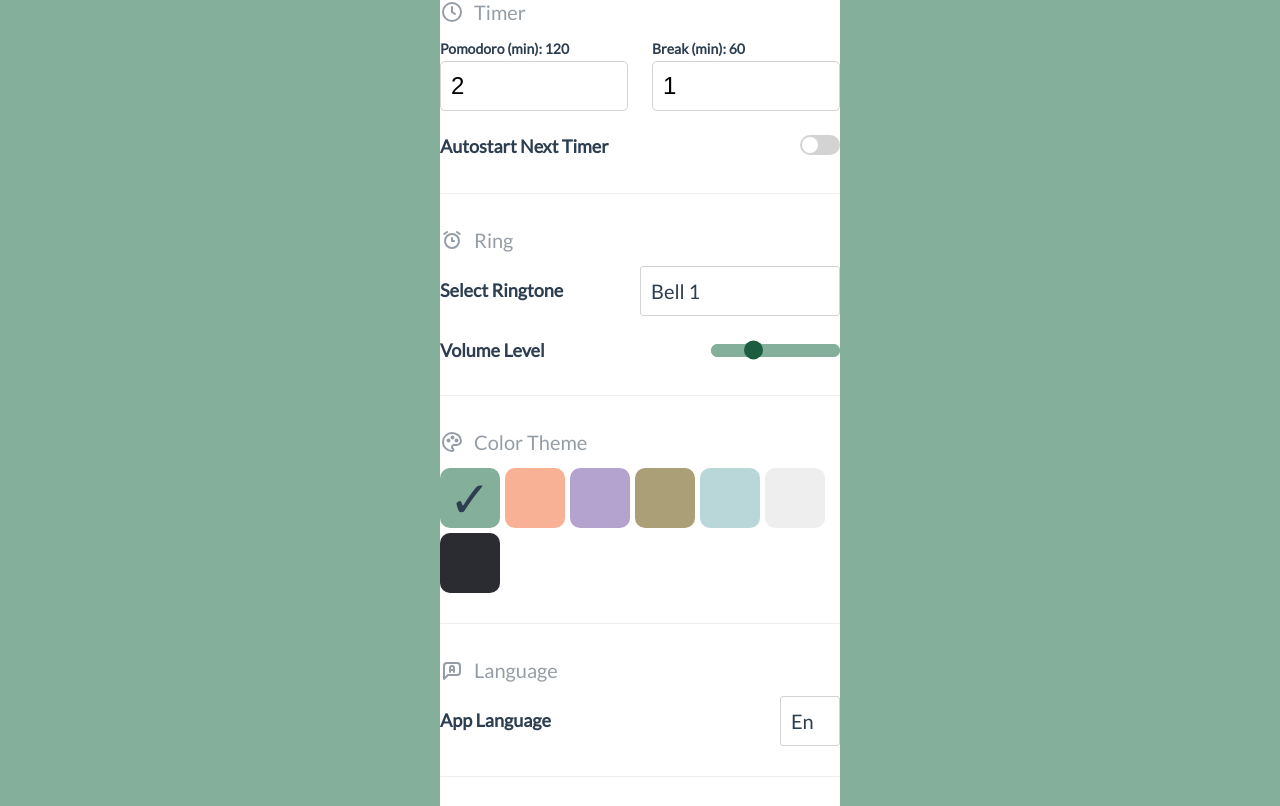
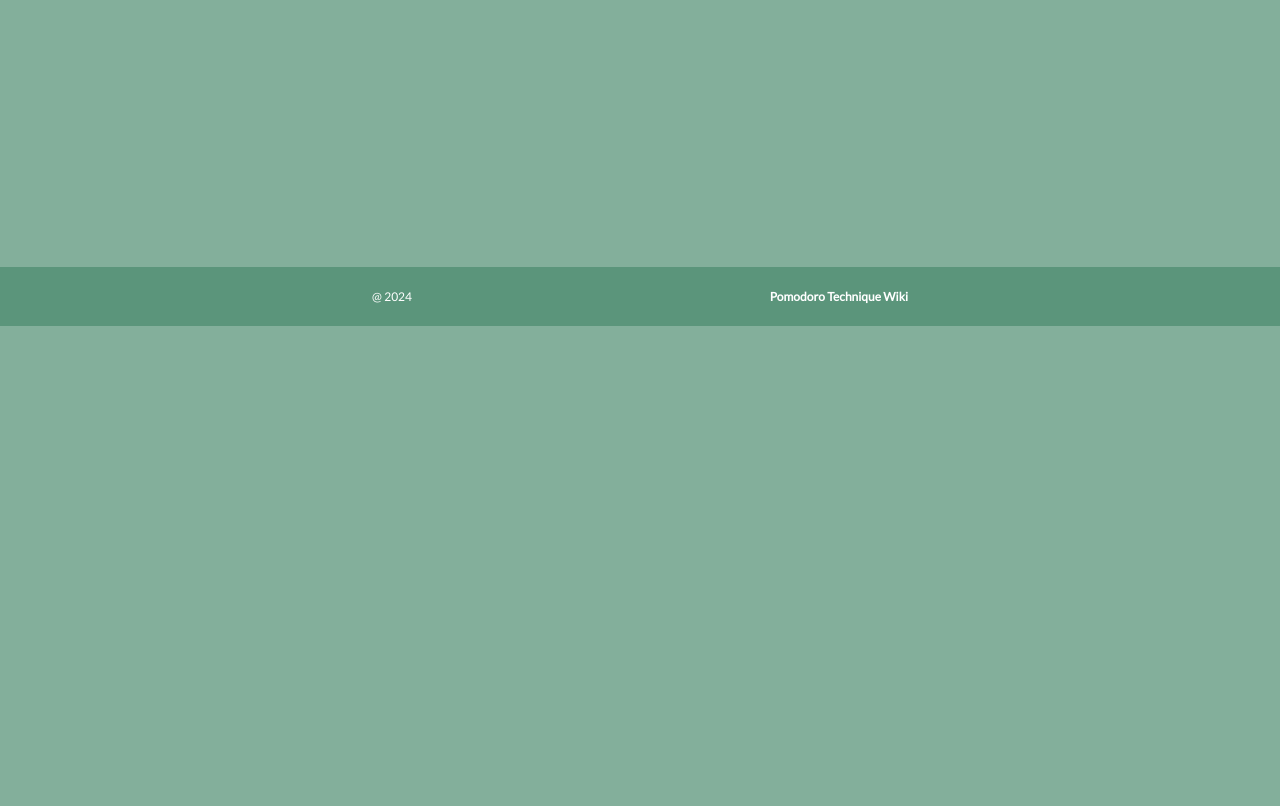
Before and after one commit to yygthb/pomo, a Vue app: page / in a window 1280 px wide. Shown: the part 474-1280 px from the top of the page. After the commit the page ends 800 px from the top, so only its background shows below. Built offline with nearby package versions, Linux system fonts and the light colour scheme.

Commit message:
refactor app components

```diff
--- a/src/App.vue
+++ b/src/App.vue
@@ -1,16 +1,32 @@
 <script setup>
 import Header from "./components/Header.vue";
-import MainPage from "./components/MainPage.vue";
+import TimerContainer from "./components/TimerContainer.vue";
 import Footer from "./components/Footer.vue";
+import AppModal from "./components/ui/AppModal.vue";
+import Settings from "./components/Settings.vue";
+import { store } from "./store/store";
+const { modal } = store;
+
+function closeModalCb() {
+  modal.closeSettings();
+}
 </script>
 
 <template>
   <div class="app">
     <Header />
 
-    <MainPage class="main" />
+    <main class="main">
+      <div class="container">
+        <TimerContainer class="timer-container" />
+      </div>
+    </main>
 
     <Footer />
+
+    <AppModal :isOpen="modal.isSettingsOpen" @closeModal="closeModalCb">
+      <Settings />
+    </AppModal>
   </div>
 </template>
 
--- a/src/components/Header.vue
+++ b/src/components/Header.vue
@@ -1,18 +1,11 @@
 <script setup>
-import { computed } from "vue";
 import { store } from "@/store/store";
 import IconSettngs from "./icons/IconSettngs.vue";
-import AppModal from "./ui/AppModal.vue";
 
 const { modal } = store;
-const isOpen = computed(() => modal.isSettingsOpen);
 
 function openModal() {
   modal.openSettings();
-}
-
-function closeModal() {
-  modal.closeSettings();
 }
 </script>
 
@@ -27,8 +20,6 @@ function closeModal() {
         </div>
       </div>
     </div>
-
-    <AppModal :isOpen="isOpen" @closeModal="closeModal">Modal Content</AppModal>
   </header>
 </template>
 
--- a/src/components/MainPage.vue
+++ /dev/null
@@ -1,20 +0,0 @@
-<script setup>
-import TimerContainer from "./TimerContainer.vue";
-import Settings from "./Settings.vue";
-</script>
-
-<template>
-  <main class="main-page">
-    <div class="container">
-      <TimerContainer class="timer-container" />
-
-      <Settings />
-    </div>
-  </main>
-</template>
-
-<style scoped lang="scss">
-.main-page {
-  padding: 20px 0;
-}
-</style>
--- a/src/components/Settings.vue
+++ b/src/components/Settings.vue
@@ -119,16 +119,6 @@ function setI18nLocale(val) {
 
       <div class="config-item">
         <div class="config-item__header">
-          <IconColor class="config-icon" />
-          <div class="config-title">Color Theme</div>
-        </div>
-        <div class="config-setup">
-          <ColorThemeSelector />
-        </div>
-      </div>
-
-      <div class="config-item">
-        <div class="config-item__header">
           <IconLang class="config-icon" />
           <div class="config-title">Language</div>
         </div>
```
